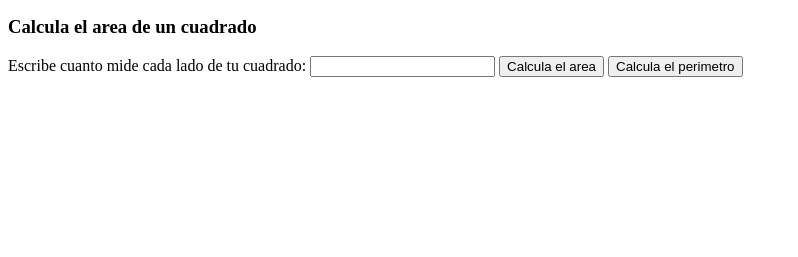
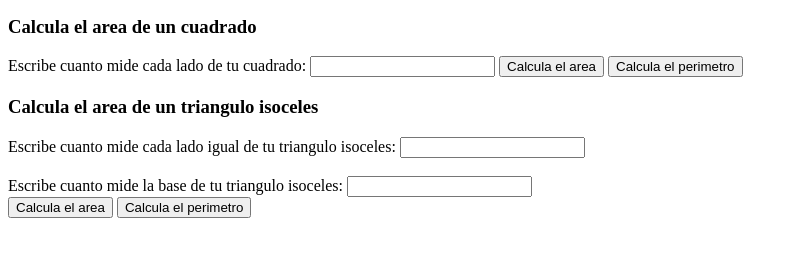
Before and after one commit to wildchamo/cursoPracticoJs, a website: page src/pruebajs/taller1/figuras.html in a window 1280 px wide. Shown: the part 101-358 px from the top of the page, without its empty margins (0-798 px from the left). Drawn offline with Linux system fonts and the light colour scheme.

Commit message:
base html para calculo de area y perimetro del triangulo isoceles

```diff
--- a/src/pruebajs/taller1/figuras.html
+++ b/src/pruebajs/taller1/figuras.html
@@ -33,6 +33,39 @@
         </button>
 
     </form>
+
+
+    <h3>Calcula el area de un triangulo isoceles</h3>
+
+    <form action="">
+        <label for="InputTrianguloI">
+            Escribe cuanto mide cada lado igual de tu triangulo isoceles:
+        </label>
+
+        <input id="InputTrianguloI" type="number">
+
+        <br>
+        <br>
+
+        <label for="BaseTrianguloI">
+            Escribe cuanto mide la base de tu triangulo isoceles:
+        </label>
+
+        <input id="BaseTrianguloI" type="number">
+
+        <br>
+
+        <button type="button" onclick="calcularAreaTriangulo()">
+            Calcula el area
+        </button>
+
+        <button type="button" onclick="calcularPerimetroTriangulo()">
+            Calcula el perimetro
+        </button>
+
+    </form>
+
+
 </section>
 
 
--- a/src/pruebajs/taller1/figuras.js
+++ b/src/pruebajs/taller1/figuras.js
@@ -103,5 +103,17 @@ function calcularPerimetroCuadrado(){
 }
 
 function calcularAreaCuadrado(){
+    const input= document.getElementById("InputCuadrado");
+    const value=input.value;
+
+    const area= areaCuadrado(value);
 
 }
+
+
+//triangulo isoceles
+
+//area
+
+
+//perimetro
```
